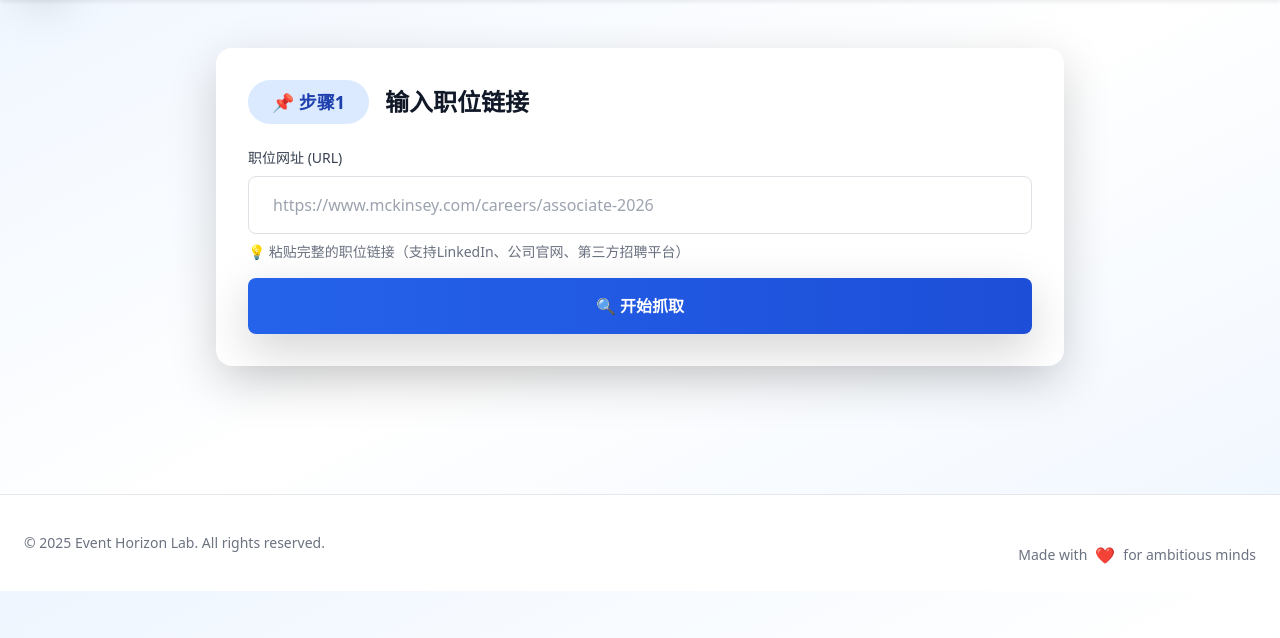
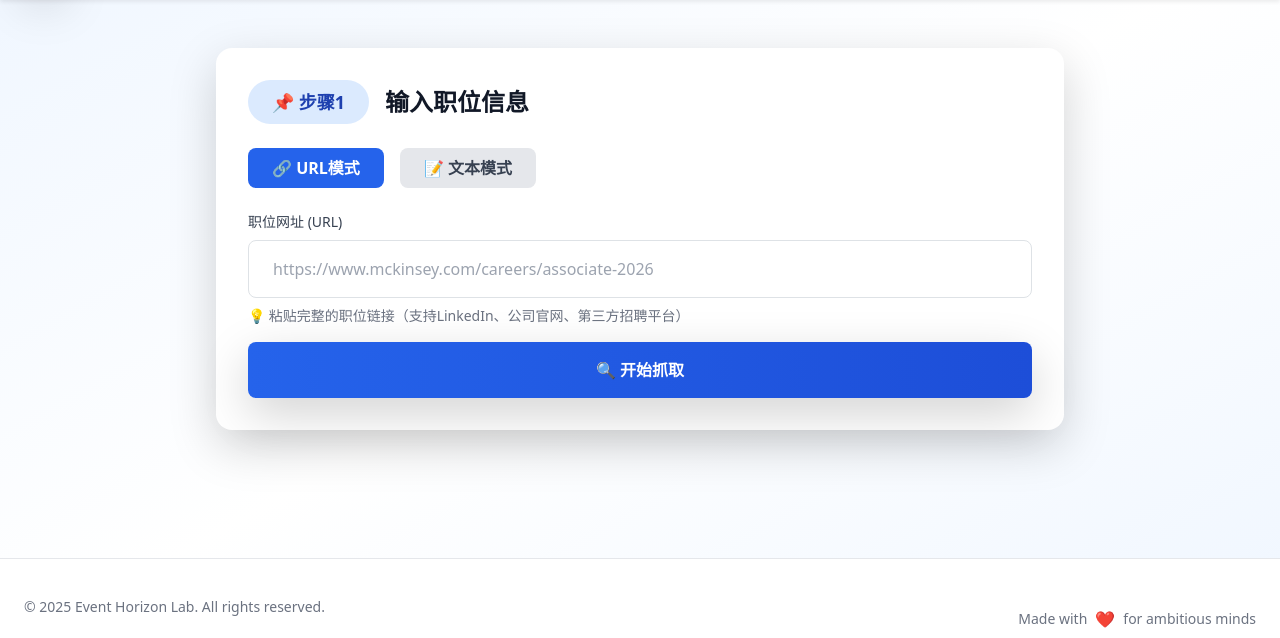
Before and after one commit to weizhiyuan610-droid/job-scraper-service, a Flask app: page / in a window 1280 px wide. Shown: the part 65-703 px from the top of the page. Run offline with Flask 3, Linux system fonts and the light colour scheme; some libraries are stand-ins or nearby versions.

Commit message:
feat: add text input mode for manual JD extraction
- Add toggle between URL and text input modes
- Add new API endpoint /api/extract-from-text for text-based extraction
- Add JavaScript functions setInputMode() and extractFromText()
- Allow users to paste JD text when web scraping fails
- Pre-fill apply link from optional source URL

🤖 Generated with [Claude Code](https://claude.com/claude-code)

Co-Authored-By: Claude Sonnet 4.5 <noreply@anthropic.com>

```diff
--- a/app.py
+++ b/app.py
@@ -132,6 +132,101 @@ def scrape():
 
     except Exception as e:
         logger.error(f"Unexpected error in scrape endpoint: {str(e)}", exc_info=True)
+        return jsonify({
+            "success": False,
+            "error": f"Internal server error: {str(e)}"
+        }), 500
+
+
+@app.route('/api/extract-from-text', methods=['POST'])
+def extract_from_text():
+    """
+    API endpoint to extract job data from pasted text
+
+    Expects JSON body:
+    {
+        "text": "Job description text content",
+        "url": "https://example.com (optional)"
+    }
+
+    Returns:
+    {
+        "success": true/false,
+        "data": { extracted job fields },
+        "error": "error message if failed"
+    }
+    """
+    try:
+        data = request.get_json()
+        if not data or 'text' not in data:
+            return jsonify({
+                "success": False,
+                "error": "Missing text in request body"
+            }), 400
+
+        text = data['text'].strip()
+        url = data.get('url', '').strip()
+
+        if len(text) < 50:
+            return jsonify({
+                "success": False,
+                "error": "Text content too short. Please provide complete job description."
+            }), 400
+
+        logger.info(f"Extracting from text (length: {len(text)} characters)")
+        if url:
+            logger.info(f"Source URL: {url}")
+
+        # Extract job data using AI (skip web scraping)
+        logger.info("Extracting job data with AI...")
+        extractor = AIExtractor(api_key=settings.gemini_api_key, model=settings.ai_model)
+        extract_result = extractor.extract_job_data(
+            text,
+            simple_mode=settings.ai_simple_mode
+        )
+
+        if not extract_result.get('success'):
+            return jsonify({
+                "success": False,
+                "error": f"Failed to extract data: {extract_result.get('error', 'Unknown error')}"
+            }), 400
+
+        job_data = extract_result['data']
+
+        # Validate with Pydantic
+        try:
+            job = JobData(**job_data)
+            job_dict = job.model_dump()
+
+            # Add metadata
+            if url:
+                job_dict['source_url'] = url
+            job_dict['scraped_at'] = ""  # No scraping timestamp for text input
+
+            # Calculate confidence score
+            if 'validation' in extract_result:
+                job_dict['confidence_score'] = extract_result['validation']['confidence_score']
+                job_dict['validation'] = extract_result['validation']
+            else:
+                job_dict['confidence_score'] = 85  # Default
+
+            logger.info(f"Successfully extracted: {job.company} - {job.title}")
+
+            return jsonify({
+                "success": True,
+                "data": job_dict,
+                "message": "Job data extracted successfully from text"
+            })
+
+        except Exception as e:
+            logger.error(f"Validation error: {str(e)}")
+            return jsonify({
+                "success": False,
+                "error": f"Data validation failed: {str(e)}"
+            }), 400
+
+    except Exception as e:
+        logger.error(f"Unexpected error in extract-from-text endpoint: {str(e)}", exc_info=True)
         return jsonify({
             "success": False,
             "error": f"Internal server error: {str(e)}"
--- a/static/js/main.js
+++ b/static/js/main.js
@@ -327,6 +327,78 @@ function showToast(message, type = 'info') {
 }
 
 /**
+ * Toggle between URL and text input modes
+ */
+function setInputMode(mode) {
+    const urlMode = document.getElementById('urlMode');
+    const textMode = document.getElementById('textMode');
+    const urlModeBtn = document.getElementById('urlModeBtn');
+    const textModeBtn = document.getElementById('textModeBtn');
+
+    if (mode === 'url') {
+        urlMode.classList.remove('hidden');
+        textMode.classList.add('hidden');
+        urlModeBtn.className = 'px-4 py-2 rounded-lg font-semibold bg-blue-600 text-white';
+        textModeBtn.className = 'px-4 py-2 rounded-lg font-semibold bg-gray-200 text-gray-700';
+    } else {
+        urlMode.classList.add('hidden');
+        textMode.classList.remove('hidden');
+        urlModeBtn.className = 'px-4 py-2 rounded-lg font-semibold bg-gray-200 text-gray-700';
+        textModeBtn.className = 'px-4 py-2 rounded-lg font-semibold bg-purple-600 text-white';
+    }
+}
+
+/**
+ * Extract job information from pasted text
+ */
+async function extractFromText() {
+    const text = document.getElementById('jobText').value.trim();
+    const url = document.getElementById('jobUrlForText').value.trim();
+
+    if (!text) {
+        showToast('请粘贴职位描述文本内容', 'error');
+        return;
+    }
+
+    // Pre-fill apply link with the URL user entered (if any)
+    if (url) {
+        document.getElementById('apply_link').value = url;
+    }
+
+    // Show loading state
+    showLoading(true);
+    updateLoadingMessage('正在分析文本内容...');
+
+    try {
+        // Call extract-from-text API
+        const response = await fetch('/api/extract-from-text', {
+            method: 'POST',
+            headers: {
+                'Content-Type': 'application/json',
+            },
+            body: JSON.stringify({ text: text, url: url })
+        });
+
+        const result = await response.json();
+
+        if (result.success) {
+            currentJobData = result.data;
+            populateForm(currentJobData);
+            showResult(true);
+            showToast('✅ 提取成功！请检查信息', 'success');
+        } else {
+            showToast('❌ 提取失败：' + result.error, 'error');
+            showLoading(false);
+        }
+
+    } catch (error) {
+        console.error('Error:', error);
+        showToast('❌ 网络错误，请稍后重试', 'error');
+        showLoading(false);
+    }
+}
+
+/**
  * Handle Enter key in URL input
  */
 document.addEventListener('DOMContentLoaded', function() {
--- a/templates/index.html
+++ b/templates/index.html
@@ -42,10 +42,23 @@
                 <span class="bg-blue-100 text-blue-800 text-lg font-bold px-4 py-2 rounded-full mr-4">
                     📌 步骤1
                 </span>
-                <h2 class="text-2xl font-bold text-gray-900">输入职位链接</h2>
+                <h2 class="text-2xl font-bold text-gray-900">输入职位信息</h2>
             </div>
 
-            <div class="space-y-4">
+            <!-- Input Mode Toggle -->
+            <div class="mb-6">
+                <div class="flex space-x-4">
+                    <button onclick="setInputMode('url')" id="urlModeBtn" class="px-4 py-2 rounded-lg font-semibold bg-blue-600 text-white">
+                        🔗 URL模式
+                    </button>
+                    <button onclick="setInputMode('text')" id="textModeBtn" class="px-4 py-2 rounded-lg font-semibold bg-gray-200 text-gray-700">
+                        📝 文本模式
+                    </button>
+                </div>
+            </div>
+
+            <!-- URL Input Mode -->
+            <div id="urlMode" class="space-y-4">
                 <div>
                     <label for="jobUrl" class="block text-sm font-medium text-gray-700 mb-2">
                         职位网址 (URL)
@@ -55,7 +68,6 @@
                         id="jobUrl"
                         class="w-full px-4 py-3 border border-gray-300 rounded-lg focus:ring-2 focus:ring-blue-500 focus:border-transparent"
                         placeholder="https://www.mckinsey.com/careers/associate-2026"
-                        required
                     >
                     <p class="mt-2 text-sm text-gray-500">
                         💡 粘贴完整的职位链接（支持LinkedIn、公司官网、第三方招聘平台）
@@ -68,6 +80,46 @@
                     class="w-full bg-gradient-to-r from-blue-600 to-blue-700 text-white font-semibold py-3 px-6 rounded-lg hover:from-blue-700 hover:to-blue-800 transform hover:scale-[1.02] transition-all duration-200 shadow-lg"
                 >
                     🔍 开始抓取
+                </button>
+            </div>
+
+            <!-- Text Input Mode -->
+            <div id="textMode" class="space-y-4 hidden">
+                <div>
+                    <label for="jobText" class="block text-sm font-medium text-gray-700 mb-2">
+                        职位描述 (JD) 文本内容
+                    </label>
+                    <textarea
+                        id="jobText"
+                        rows="10"
+                        class="w-full px-4 py-3 border border-gray-300 rounded-lg focus:ring-2 focus:ring-blue-500 focus:border-transparent"
+                        placeholder="请粘贴完整的职位描述（Job Description）文本内容..."
+                    ></textarea>
+                    <p class="mt-2 text-sm text-gray-500">
+                        💡 复制网页上的JD文本内容，粘贴到这里进行AI提取
+                    </p>
+                </div>
+
+                <div>
+                    <label for="jobUrlForText" class="block text-sm font-medium text-gray-700 mb-2">
+                        职位来源网址（可选）
+                    </label>
+                    <input
+                        type="url"
+                        id="jobUrlForText"
+                        class="w-full px-4 py-3 border border-gray-300 rounded-lg focus:ring-2 focus:ring-blue-500 focus:border-transparent"
+                        placeholder="https://www.mckinsey.com/careers/associate-2026"
+                    >
+                    <p class="mt-2 text-sm text-gray-500">
+                        💡 填写来源网址，方便后续申请（如果有的话）
+                    </p>
+                </div>
+
+                <button
+                    onclick="extractFromText()"
+                    class="w-full bg-gradient-to-r from-purple-600 to-purple-700 text-white font-semibold py-3 px-6 rounded-lg hover:from-purple-700 hover:to-purple-800 transform hover:scale-[1.02] transition-all duration-200 shadow-lg"
+                >
+                    🤖 AI提取信息
                 </button>
             </div>
         </div>
```
